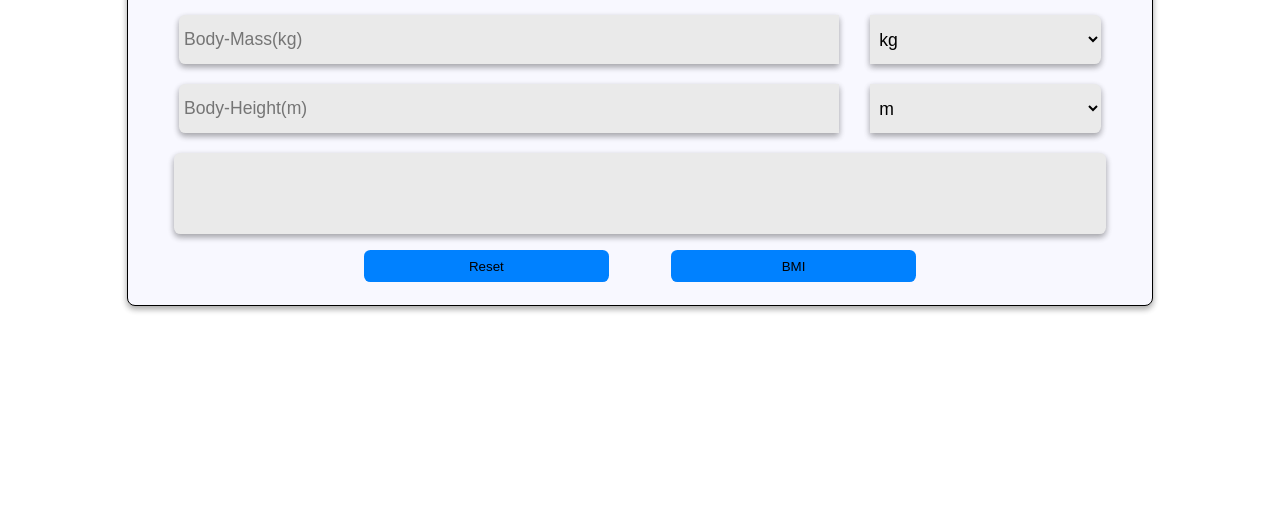
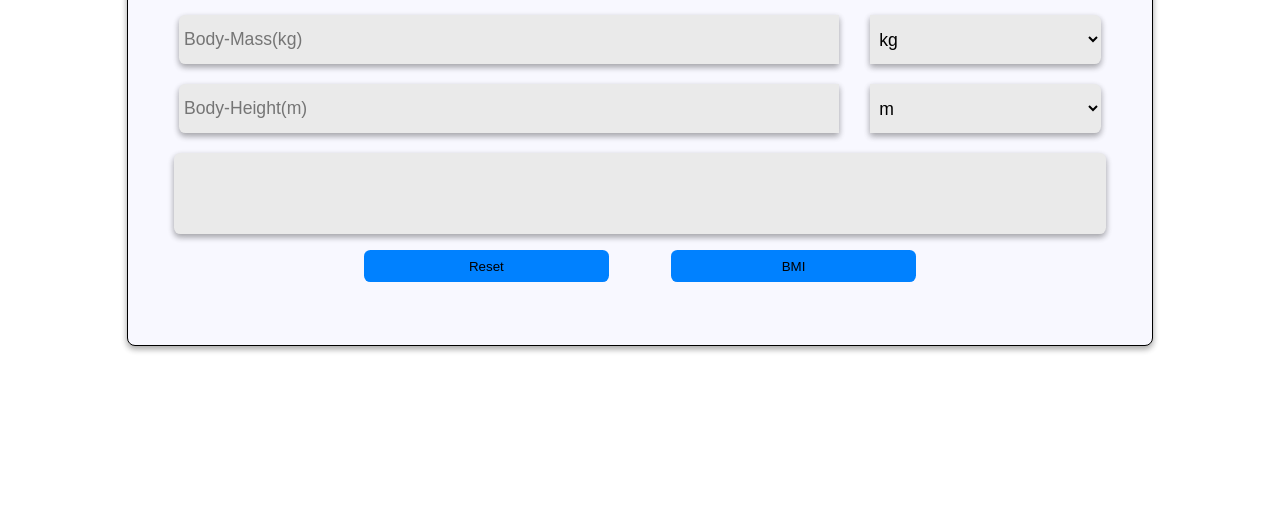
Before and after one commit to mhsifat2000/DomProjects, a plain HTML site: page project2/index.html in a window 1280 px wide. Shown: the part 295-800 px from the top of the page. Drawn offline with Linux system fonts and the light colour scheme.

Commit message:
Update style.css

```diff
--- a/project2/style.css
+++ b/project2/style.css
@@ -13,7 +13,7 @@ body{
 .container{
     border: black 0.1rem solid;
     width: 80vw;
-    height: 25rem;
+    height: 30rem;
     display:flex;
     flex-direction: column;
     justify-content: center;
```
